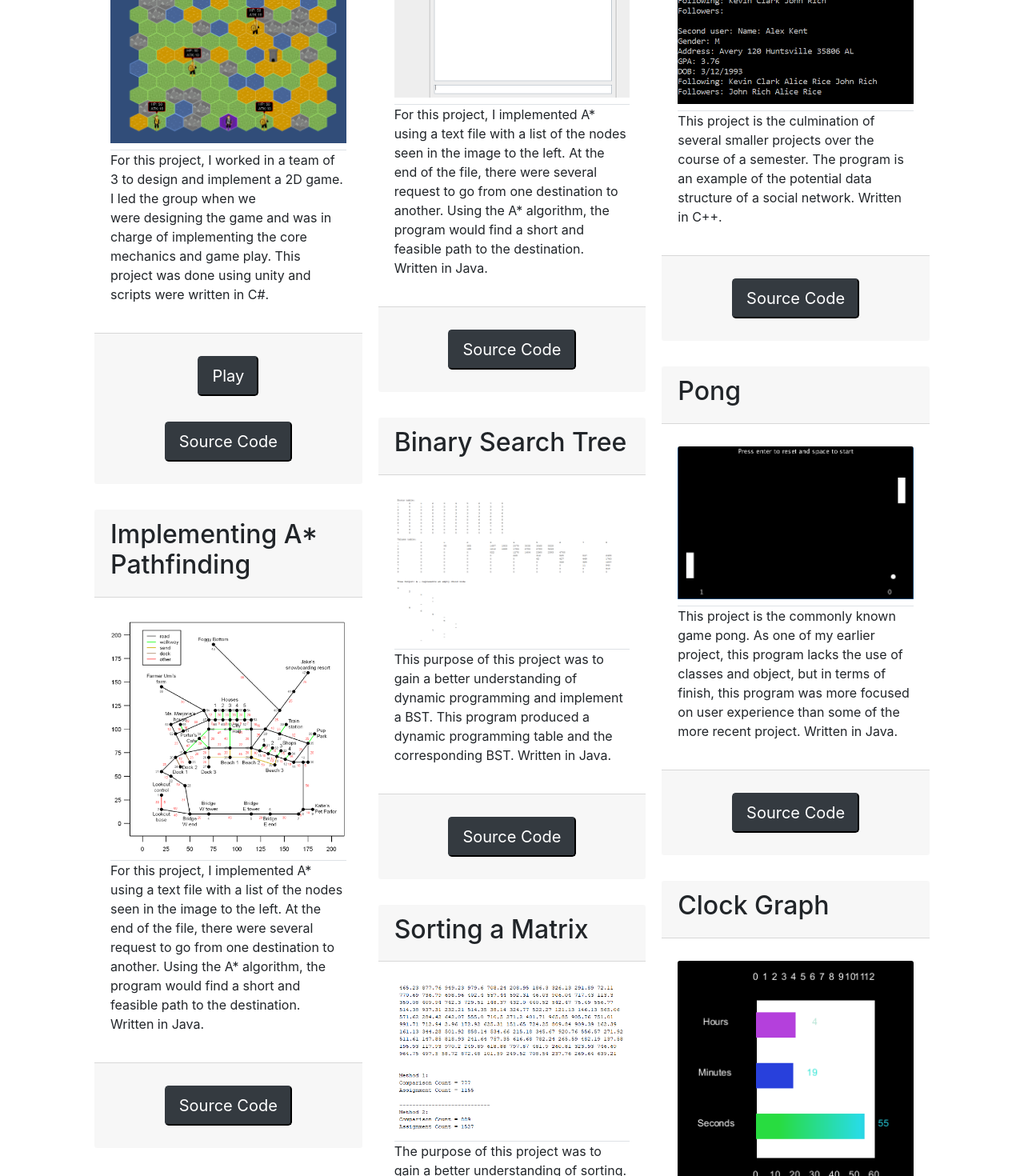
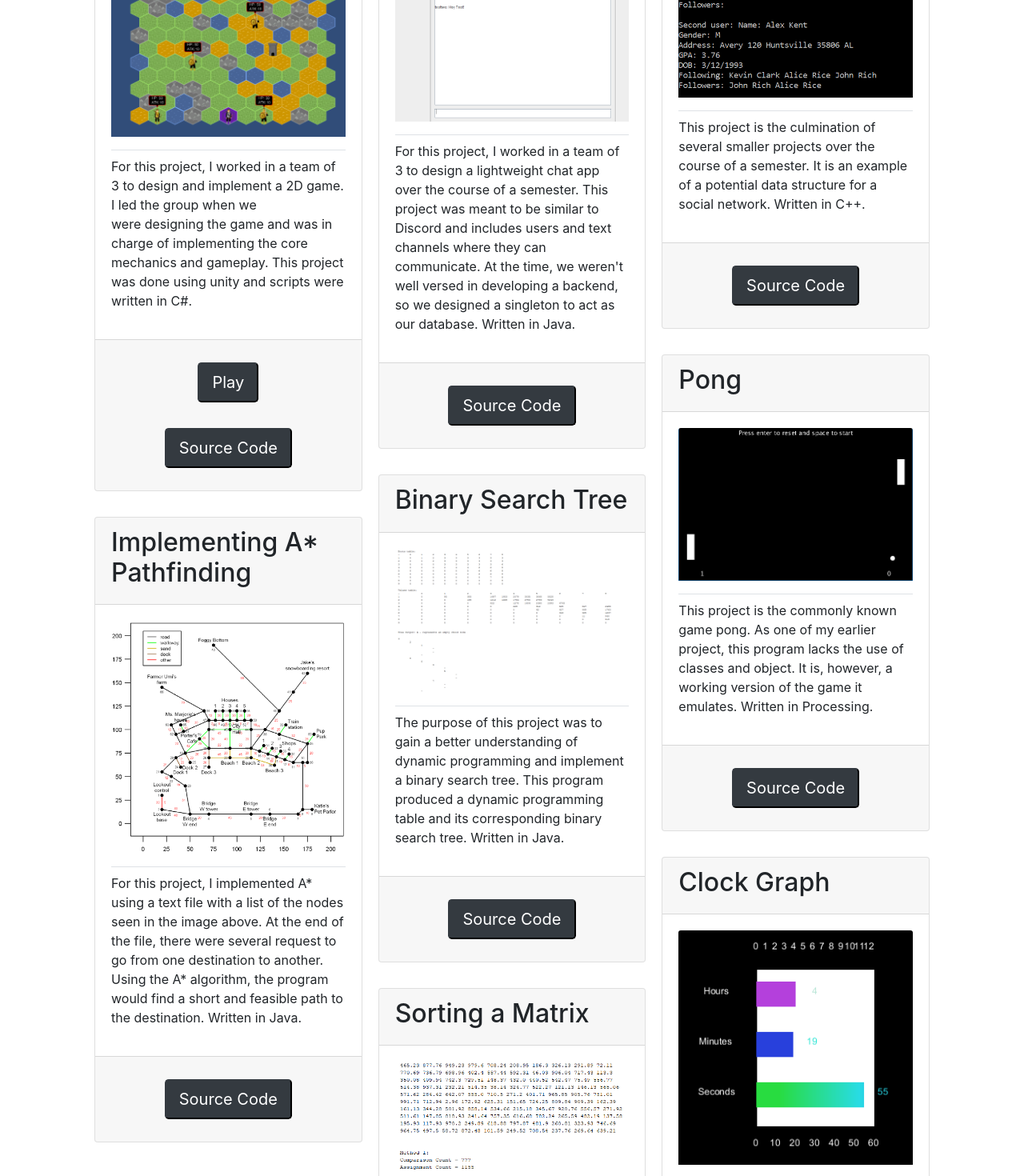
Before and after one commit to staplesb/website, a React (Create React App) app: page /projects in a window 1280 px wide. Shown: the part 460-1930 px from the top of the page at 80% size. Built offline with nearby package versions, Linux system fonts and the light colour scheme.

Commit message:
updated cards, columns, content, and added most recent resume.

```diff
--- a/src/components/projectComponent.jsx
+++ b/src/components/projectComponent.jsx
@@ -4,18 +4,18 @@ class ProjectComponent extends Component {
   render() {
     return (
       <div>
-        <div className="card-secondary my-3 mx-auto d-inline-block">
+        <div className="card my-3 mx-auto d-inline-block">
           <div className="card-header">
             <h2>{this.props.header}</h2>
           </div>
           <div className="card-body">
             <img
-              className="card-img-top my-2"
+              className="card-img-top mb-3"
               src={this.props.src}
               alt={this.props.header}
             />
             <div className="border-top" />
-            <p>{this.props.txt}</p>
+            <p className="mt-2">{this.props.txt}</p>
           </div>
           <div className="card-footer text-center">
             <a className="text-white" href={this.props.href} target="_blank">
--- a/src/contactMe.js
+++ b/src/contactMe.js
@@ -7,7 +7,7 @@ function ContactMe() {
         <div className="col-1 mx-auto">
           <p className="text-center"></p>
           <p className="text-center">
-            <a className="text-white" href="mailto:staplesbr@live.com">
+            <a className="text-white" href="mailto:brent@brentstaples.com">
               <button className="btn-lg btn-primary">Email</button>
             </a>
           </p>
--- a/src/home.js
+++ b/src/home.js
@@ -8,9 +8,9 @@ function Home() {
       <div className="jumbotron border-bottom">
         <div className="mx-auto">
           <p className="text-center">
-            With a B.S. in Neuroscience and the variety of Computer Science
-            courses I have taken, I hope to bring a unique perspective to the
-            design and implementation of applications.
+            With a B.S. in Neuroscience and the Computer Science courses I have
+            studied, I will to bring a unique perspective to design and
+            implementation of applications.
           </p>
           <p className="text-center">
             <Link className="text-white" to="/aboutme">
--- a/src/projects.js
+++ b/src/projects.js
@@ -14,22 +14,22 @@ function Projects() {
     <div className="container">
       <div className="row p-5 justify-content-center border-bottom">
         <div className="card-columns">
-          <div className="card-secondary my-3 mx-auto d-inline-block">
+          <div className="card my-3 mx-auto d-inline-block">
             <div className="card-header">
               <h2>Hex Based Rogue-like</h2>
             </div>
             <div className="card-body">
               <img
-                className="card-img-top my-2"
+                className="card-img-top mb-3"
                 src={Roguelike}
                 alt="hex based roguelike"
               />
               <div className="border-top" />
-              <p>
+              <p className="mt-2">
                 For this project, I worked in a team of 3 to design and
                 implement a 2D game. I led the group when we were designing the
                 game and was in charge of implementing the core mechanics and
-                game play. This project was done using unity and scripts were
+                gameplay. This project was done using unity and scripts were
                 written in C#.
               </p>
             </div>
@@ -54,28 +54,28 @@ function Projects() {
             header="Implementing A* Pathfinding"
             src={AStar}
             txt="For this project, I implemented A* using a text file with a list
-                      of the nodes seen in the image to the left. At the end of the
+                      of the nodes seen in the image above. At the end of the
                       file, there were several request to go from one destination to
                       another. Using the A* algorithm, the program would find a short
                       and feasible path to the destination. Written in Java."
             href="https://github.com/staplesb/portfolio/tree/master/Implementing%20A*"
           />
           <ProjectComponent
-            header="Chat Application"
+            header="Lightweight Chat Application"
             src={ChatApp}
-            txt="For this project, I implemented A* using a text file with a list
-                      of the nodes seen in the image to the left. At the end of the
-                      file, there were several request to go from one destination to
-                      another. Using the A* algorithm, the program would find a short
-                      and feasible path to the destination. Written in Java."
+            txt="For this project, I worked in a team of 3 to design a lightweight chat
+            app over the course of a semester. This project was meant to be
+            similar to Discord and includes users and text channels where they can
+            communicate. At the time, we weren't well versed in developing a backend,
+            so we designed a singleton to act as our database. Written in Java."
             href="https://github.com/staplesb/portfolio/tree/master/chat%20app"
           />
           <ProjectComponent
             header="Binary Search Tree"
             src={BinarySearch}
-            txt="This purpose of this project was to gain a better understanding
-            of dynamic programming and implement a BST. This program
-            produced a dynamic programming table and the corresponding BST.
+            txt="The purpose of this project was to gain a better understanding
+            of dynamic programming and implement a binary search tree. This program
+            produced a dynamic programming table and its corresponding binary search tree.
             Written in Java."
             href="https://github.com/staplesb/portfolio/tree/master/binarysearchtree"
           />
@@ -84,15 +84,17 @@ function Projects() {
             src={MatrixSort}
             txt="The purpose of this project was to gain a better understanding
             of sorting. This program would take a matrix and sort it in two
-            different ways using quicksort. Written in Java."
+            different ways using quicksort. Part of the task was to determine a pivot
+            selection algorithm with the goal of having a low comparison and assignment
+            count. Written in Java."
             href="https://github.com/staplesb/portfolio/tree/master/sortmatrix"
           />
           <ProjectComponent
             header="Social Network"
             src={SocialNetwork}
             txt="This project is the culmination of several smaller projects over
-            the course of a semester. The program is an example of
-            the potential data structure of a social network. Written in
+            the course of a semester. It is an example of
+            a potential data structure for a social network. Written in
             C++."
             href="https://github.com/staplesb/portfolio/tree/master/socialnetworking"
           />
@@ -101,18 +103,15 @@ function Projects() {
             src={PingPong}
             txt="This project is the commonly known game pong. As one of my
             earlier project, this program lacks the use of classes and
-            object, but in terms of finish, this program was more focused
-            on user experience than some of the more recent project. Written
-            in Java."
+            object. It is, however, a working version of the game it emulates.
+            Written in Processing."
             href="https://github.com/staplesb/portfolio/tree/master/pingpong"
           />
           <ProjectComponent
             header="Clock Graph"
             src={Clock}
             txt="This project displays the current time as bar graph. As time
-            progressed the graph also changes color as a gradient. Similarly
-            with the above project, this project is more of a finished user
-            end project. Written in Java."
+            progressed the graph also changes color as a gradient. Written in Processing."
             href="https://github.com/staplesb/portfolio/tree/master/clock%20widget"
           />
         </div>
```
Also changed, not shown: src/aboutMe.js (+48 -24 lines), 1 other file (tests, documents, lock files or other folders).
